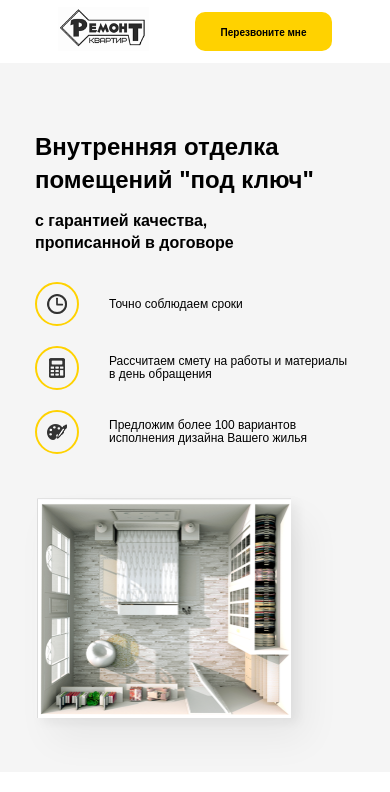
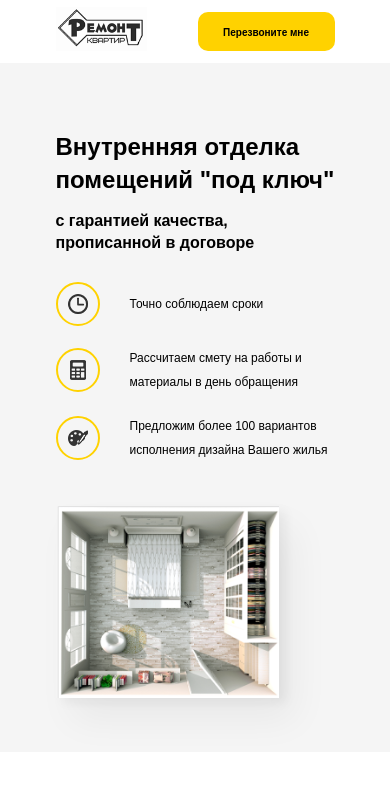
Before and after one commit to shenmue73/repair, a plain HTML site: page index.html in a window 390 px wide. Drawn offline with Linux system fonts and the light colour scheme.

Commit message:
Внес правки

```diff
--- a/sass/_interface.sass
+++ b/sass/_interface.sass
@@ -13,7 +13,7 @@ body
 
 @media (max-width: 540px)
   .container
-    width: 320px
+    width: 279px
 
 
 
--- a/sass/blocks/_hero.sass
+++ b/sass/blocks/_hero.sass
@@ -41,6 +41,7 @@
 
     &__text
       max-width: 300px
+      line-height: 24px
   &-image
     &__image
       width: 110%
@@ -66,7 +67,7 @@
         font-size: 24px
         line-height: 1.4
         margin-bottom: 13px
-        width: 300px
+        width: 279px
 
       &__subtitle
         font-size: 16px
--- a/sass/blocks/_navbar.sass
+++ b/sass/blocks/_navbar.sass
@@ -36,7 +36,7 @@
     &-logo
       &__image
         width: 91px
-        margin-left: 23px
+
     &-block
       width: 100%
     &__button
@@ -48,4 +48,3 @@
       padding-bottom: 15px
       padding-right: 20px
       padding-left: 20px
-      margin-right: 23px
```
Also changed, not shown: css/style.css.
